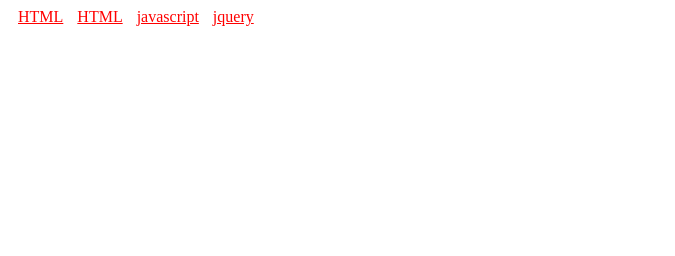
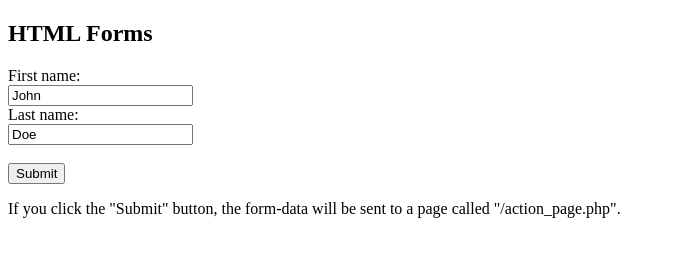
Before and after one commit to nakul1710/learn-html, a plain HTML site: page doodle.html in a window 1280 px wide. Shown: the whole page, without its empty margins (0-675 px from the left). Drawn offline with Linux system fonts and the light colour scheme.

Commit message:
learn how made html forms

```diff
--- a/doodle.html
+++ b/doodle.html
@@ -1,21 +1,18 @@
 <!DOCTYPE html>
 <html>
 <body>
-<style>
-nav, a  {
-margin:5px;
-paddding:7px;
-color:red;
-}
-</style>
-<nav background-color:black;>
 
-		<a href="/html/">HTML</a>
-		<a href="/css/">HTML</a>
-		<a href="/js/">javascript</a>
-		<a href="/jquery/">jquery</a>
+<h2>HTML Forms</h2>
 
+<form action="/action_page.php">
+  <label type="fname">First name:</label><br>
+  <input type="text" id="fname" name="fname" value="John"><br>
+  <label for="lname">Last name:</label><br>
+  <input type="text" id="lname" name="lname" value="Doe"><br><br>
+  <input type="submit" value="Submit">
+</form>
 
+<p>If you click the "Submit" button, the form-data will be sent to a page called "/action_page.php".</p>
 
 </body>
 </html>
```
